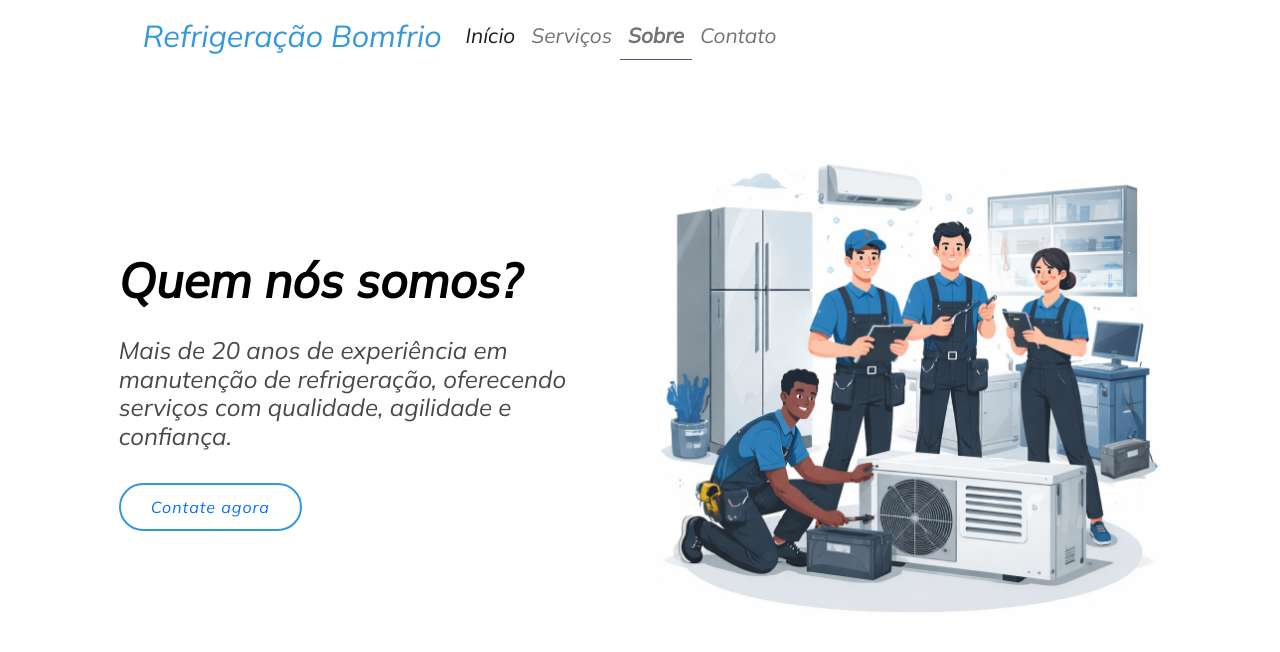
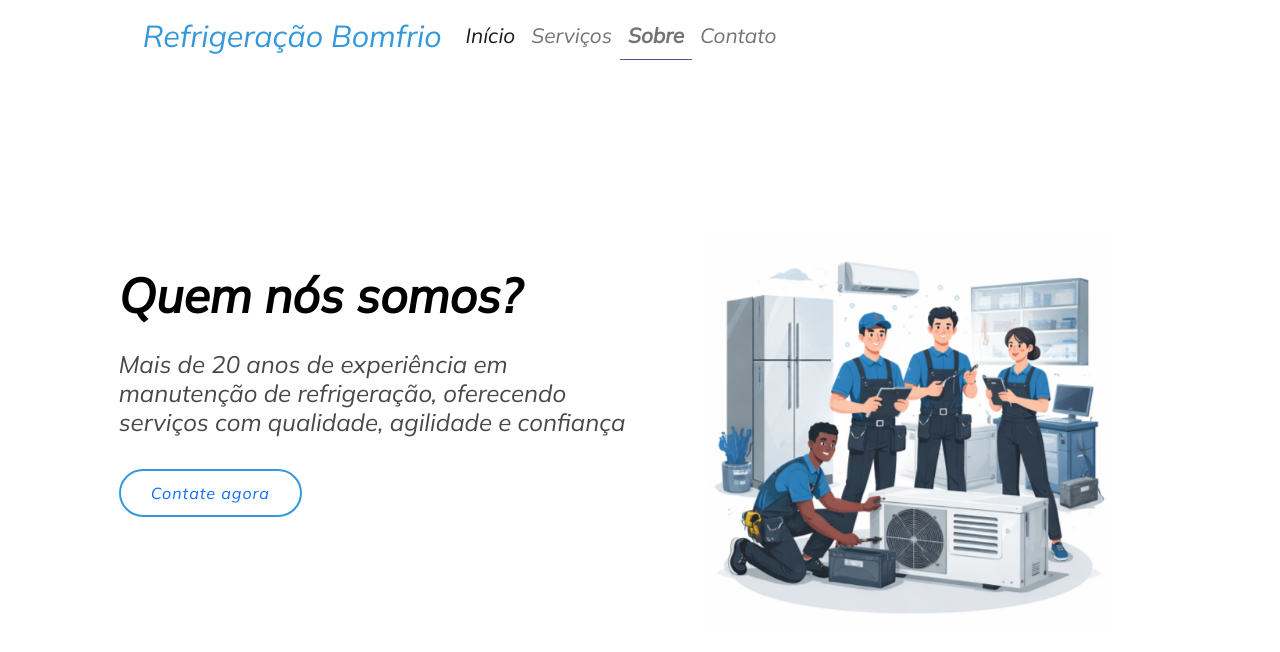
Before and after one commit to guutol/bromfrio-landing-page, a React (Create React App) app: page /about in a window 1280 px wide. Shown: the top 652 px of the page. Built offline with nearby package versions, Linux system fonts and the light colour scheme.

Commit message:
Finaliza landing page da Bomfrio

```diff
--- a/src/Components/About.jsx
+++ b/src/Components/About.jsx
@@ -10,7 +10,7 @@ const About = () => {
                 imgsrc={about}
                 visit='/contact'
                 btnname="Contate agora"
-                text= "Mais de 20 anos de experiência em manutenção de refrigeração, oferecendo serviços com qualidade, agilidade e confiança."
+                text= "Mais de 20 anos de experiência em manutenção de refrigeração, oferecendo serviços com qualidade, agilidade e confiança"
             />
         </>
     )
--- a/src/Components/Contact.jsx
+++ b/src/Components/Contact.jsx
@@ -4,7 +4,6 @@ import swal from "sweetalert";
 const Contact = () => {
   const [data, setData] = useState({
     fullname: "",
-    email: "",
     msg: "",
   });
 
@@ -20,9 +19,16 @@ const Contact = () => {
 
   const formSubmitHandle = (e) => {
     e.preventDefault();
-    // message can be saved to db or email can be sent from here!
 
-    swal("Sent!", "Message Sent Successfully!", "success");
+    const numero = "5518996696588"; // seu número
+
+    const texto = `Olá, me chamo ${data.fullname}\nProblema: ${data.msg}`;
+
+    const url = `https://wa.me/${numero}?text=${encodeURIComponent(texto)}`;
+
+    window.open(url, "_blank");
+
+    swal("Redirecionando!", "Você será enviado para o WhatsApp.", "success");
   };
 
   return (
@@ -53,18 +59,7 @@ const Contact = () => {
                 <label
                   htmlFor="exampleFormControlInput1"
                   className="form-label"
-                >
-                  E-mail
-                </label>
-                <input
-                  type="email"
-                  className="form-control"
-                  id="exampleFormControlInput1"
-                  name="email"
-                  value={data.email}
-                  onChange={inputEvent}
-                  placeholder="name@example.com"
-                />
+                ></label>
               </div>
               <div className="mb-3">
                 <label
--- a/src/Components/Navbar.jsx
+++ b/src/Components/Navbar.jsx
@@ -1,8 +1,9 @@
-import React from "react";
-import {NavLink } from "react-router-dom"
-
+import React, { useState } from "react";
+import { NavLink } from "react-router-dom";
 
 const Navbar = () => {
+  const [menuOpen, setMenuOpen] = useState(false);
+
   return (
     <>
       <div className="container-fluid nav_bg">
@@ -10,27 +11,27 @@ const Navbar = () => {
           <div className="col-10 mx-auto">
             <nav className="navbar navbar-expand-lg navbar-light">
               <div className="container-fluid">
-                <NavLink  exact className="navbar-brand" to="/">
+                <NavLink exact className="navbar-brand" to="/">
                   Refrigeração Bomfrio
                 </NavLink>
+
                 <button
                   className="navbar-toggler"
                   type="button"
-                  data-bs-toggle="collapse"
-                  data-bs-target="#navbarSupportedContent"
-                  aria-controls="navbarSupportedContent"
-                  aria-expanded="false"
-                  aria-label="Toggle navigation"
+                  onClick={() => setMenuOpen(!menuOpen)}
                 >
                   <span className="navbar-toggler-icon"></span>
                 </button>
+
                 <div
-                  className="collapse navbar-collapse"
+                  className={`collapse navbar-collapse ${menuOpen ? "show" : ""}`}
                   id="navbarSupportedContent"
                 >
                   <ul className="navbar-nav ml-auto mb-2 mb-lg-0">
                     <li className="nav-item">
-                      <NavLink activeClassName="menu_active"  exact
+                      <NavLink
+                        activeClassName="menu_active"
+                        exact
                         className="nav-link active"
                         aria-current="page"
                         to="/"
@@ -39,17 +40,32 @@ const Navbar = () => {
                       </NavLink>
                     </li>
                     <li className="nav-item">
-                      <NavLink activeClassName="menu_active"  exact className="nav-link" to="/services">
+                      <NavLink
+                        activeClassName="menu_active"
+                        exact
+                        className="nav-link"
+                        to="/services"
+                      >
                         Serviços
                       </NavLink>
                     </li>
                     <li className="nav-item">
-                      <NavLink activeClassName="menu_active"  exact className="nav-link" to="/about">
+                      <NavLink
+                        activeClassName="menu_active"
+                        exact
+                        className="nav-link"
+                        to="/about"
+                      >
                         Sobre
                       </NavLink>
                     </li>
                     <li className="nav-item">
-                      <NavLink activeClassName="menu_active"  exact className="nav-link" to="/contact">
+                      <NavLink
+                        activeClassName="menu_active"
+                        exact
+                        className="nav-link"
+                        to="/contact"
+                      >
                         Contato
                       </NavLink>
                     </li>
--- a/src/index.css
+++ b/src/index.css
@@ -1,12 +1,14 @@
-@import url('https://fonts.googleapis.com/css2?family=Mulish:ital@1&display=swap');
+@import url("https://fonts.googleapis.com/css2?family=Mulish:ital@1&display=swap");
 * {
   margin: 0;
   padding: 0;
   box-sizing: border-box;
-  font-family: 'Mulish', sans-serif;
+  font-family: "Mulish", sans-serif;
 }
 
 .navbar {
+  position: relative;
+  z-index: 1000;
   background-color: #fff !important;
 }
 
@@ -83,15 +85,21 @@
   color: #fff;
 }
 
-.header-img {
-  text-align: right;
+.header-image {
+  text-align: center;
+  padding-top: 100px;
+}
+
+.header-image img {
+  width: 100%;
+  max-width: 400px;
+  height: auto;
 }
 
 /* already animated svg available */
 #header .animated {
   animation: up-down 2.5s ease-in-out infinite alternate-reverse both;
 }
-
 
 @-webkit-keyframes up-down {
   0% {
@@ -110,7 +118,3 @@
     transform: translateY(-10px);
   }
 }
-
-#coverImg {
-  object-fit: cover;
-}
```
Also changed, not shown: src/Components/Home.jsx (+6 -6 lines).
